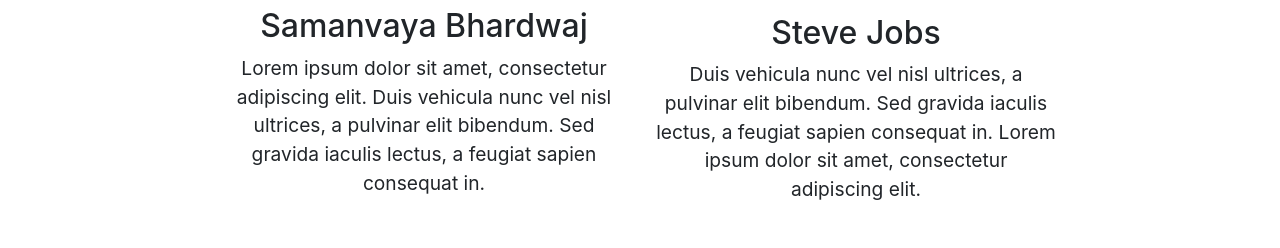
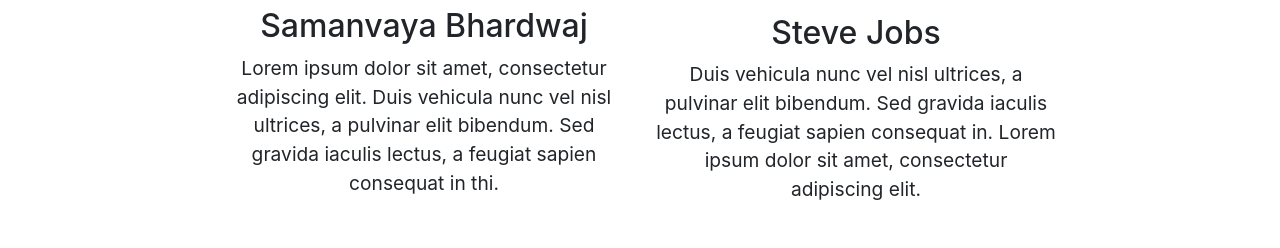
Before and after one commit to Samanvaya-Bhardwaj/news-app, a React (Create React App) app: page /about in a window 1280 px wide. Shown: the part 483-731 px from the top of the page. Built offline with nearby package versions, Linux system fonts and the light colour scheme; the HTML template or start-up script is replaced by a standard one.

Commit message:
About Page small change

```diff
--- a/src/Components/About/About.js
+++ b/src/Components/About/About.js
@@ -12,7 +12,7 @@
           <p>
             Lorem ipsum dolor sit amet, consectetur adipiscing elit. Duis
             vehicula nunc vel nisl ultrices, a pulvinar elit bibendum. Sed
-            gravida iaculis lectus, a feugiat sapien consequat in.
+            gravida iaculis lectus, a feugiat sapien consequat in thi.
           </p>
         </div>
         <div className="founder">
```
